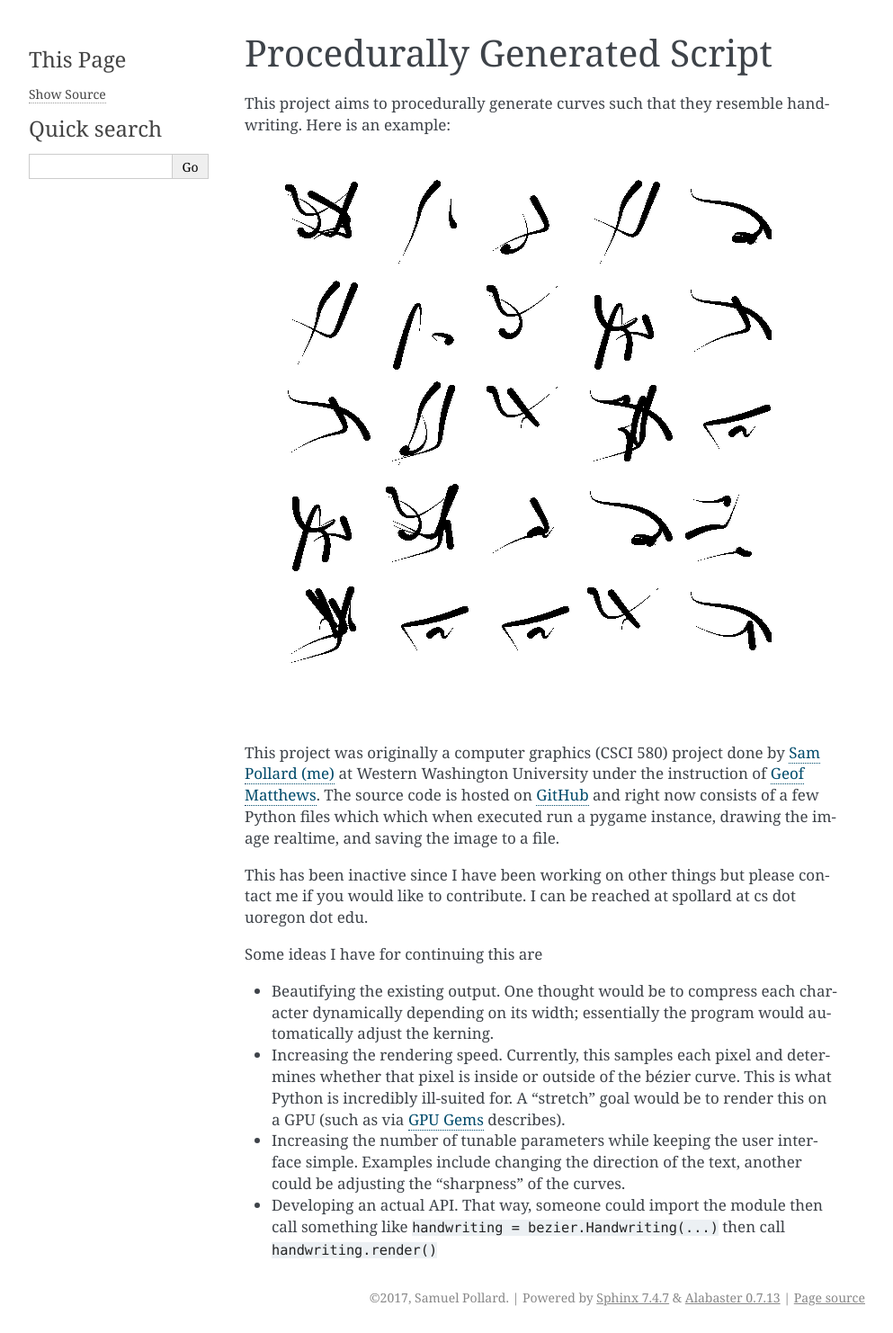
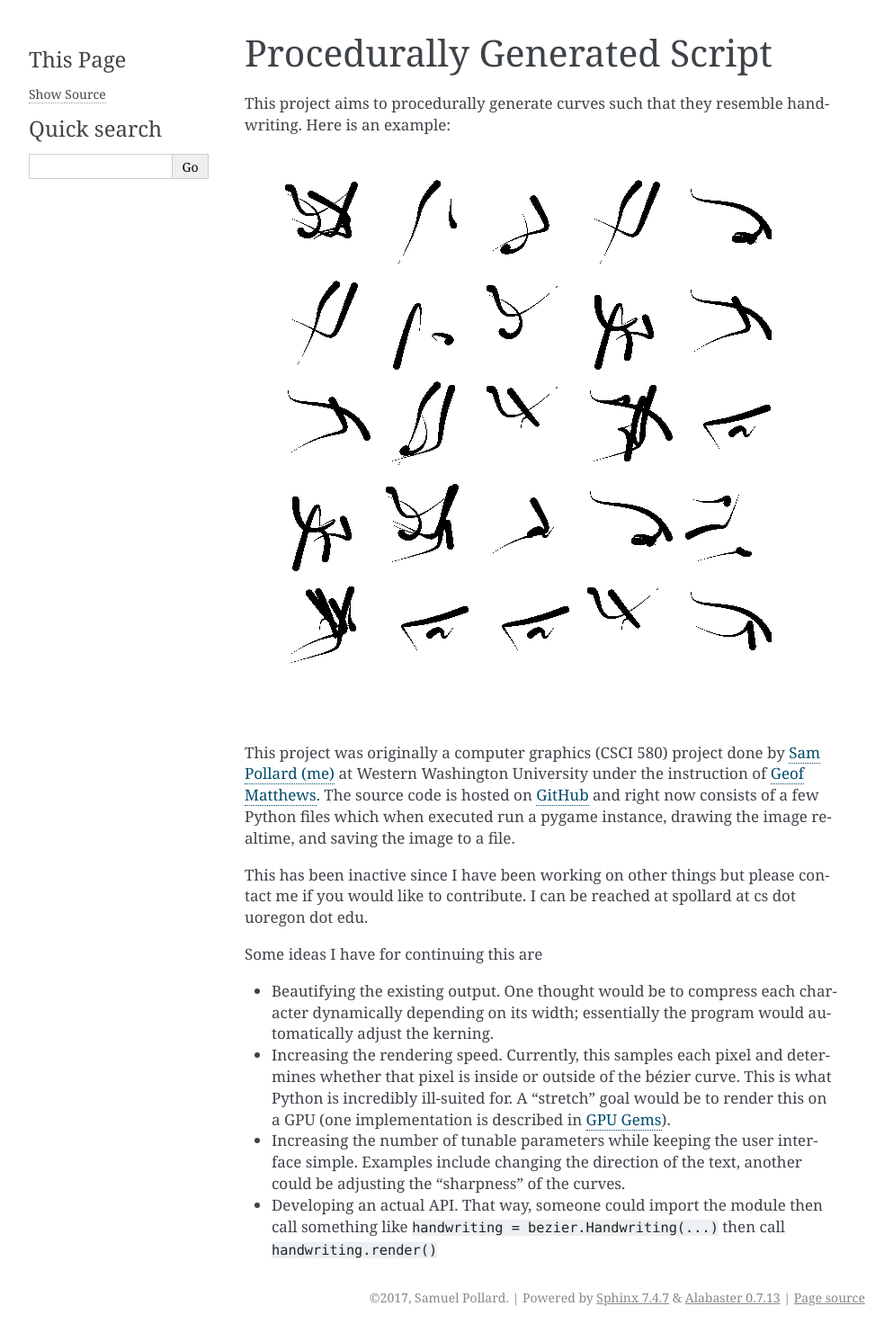
Before and after one commit to sampollard/procedural-script, a Sphinx documentation site: the page built from docs/index.rst, in a window 1280 px wide. Shown: the whole page at 90% size, without its empty margins (148-1141 px from the left). Built offline with Sphinx 7.4.7, drawn with Linux system fonts in a browser that asks for light colours.

Commit message:
Fixed some typos.

```diff
--- a/docs/index.rst
+++ b/docs/index.rst
@@ -18,14 +18,14 @@ This project aims to procedurally generate curves such that they resemble handwr
    :alt: A sample of procedurally generated text
    :align: center
 
-This project was originally a computer graphics (CSCI 580) project done by `Sam Pollard (me) <http://ix.cs.uoregon.edu/~spollard>`_ at Western Washington University under the instruction of `Geof Matthews <http://github.com/geofmatthews/>`_. The source code is hosted on `GitHub <http://github.com/sampollard/procedural-script/>`_ and right now consists of a few Python files which which when executed run a pygame instance, drawing the image realtime, and saving the image to a file.
+This project was originally a computer graphics (CSCI 580) project done by `Sam Pollard (me) <http://ix.cs.uoregon.edu/~spollard>`_ at Western Washington University under the instruction of `Geof Matthews <http://github.com/geofmatthews/>`_. The source code is hosted on `GitHub <http://github.com/sampollard/procedural-script/>`_ and right now consists of a few Python files which when executed run a pygame instance, drawing the image realtime, and saving the image to a file.
 
 This has been inactive since I have been working on other things but please contact me if you would like to contribute. I can be reached at spollard at cs dot uoregon dot edu.
 
 Some ideas I have for continuing this are
 
 - Beautifying the existing output. One thought would be to compress each character dynamically depending on its width; essentially the program would automatically adjust the kerning.
-- Increasing the rendering speed. Currently, this samples each pixel and determines whether that pixel is inside or outside of the bézier curve. This is what Python is incredibly ill-suited for. A "stretch" goal would be to render this on a GPU (such as via `GPU Gems <http://http.developer.nvidia.com/GPUGems3/gpugems3_ch25.html>`_ describes).
+- Increasing the rendering speed. Currently, this samples each pixel and determines whether that pixel is inside or outside of the bézier curve. This is what Python is incredibly ill-suited for. A "stretch" goal would be to render this on a GPU (one implementation is described in `GPU Gems <http://http.developer.nvidia.com/GPUGems3/gpugems3_ch25.html>`_).
 - Increasing the number of tunable parameters while keeping the user interface simple. Examples include changing the direction of the text, another could be adjusting the "sharpness" of the curves.
 - Developing an actual API. That way, someone could import the module then call something like ``handwriting = bezier.Handwriting(...)`` then call ``handwriting.render()``
 
```
